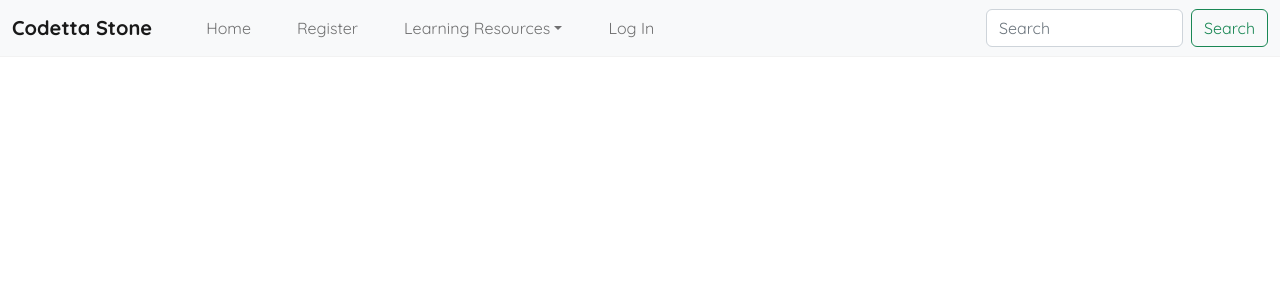
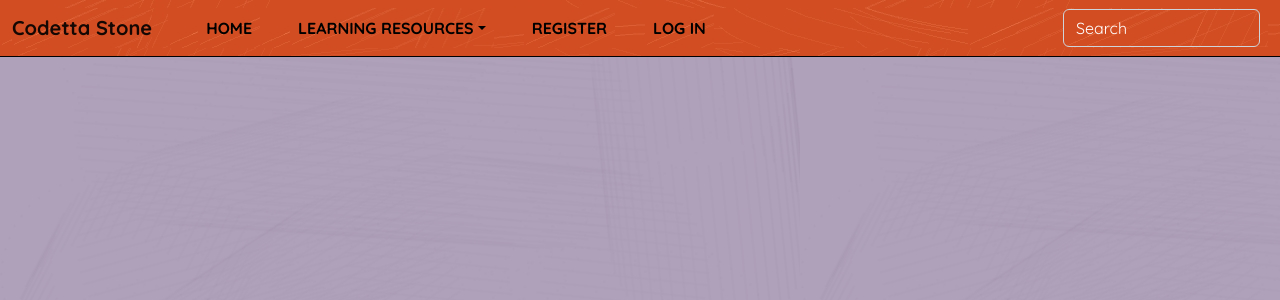
Before and after one commit to SchoolOfCode/bc14_w7_project-frontend-codettastone, a React (Create React App) app in the folder codetta-stone/: page / in a window 1280 px wide. Shown: the top 300 px of the page. Built offline with nearby package versions, Linux system fonts and the light colour scheme.

Commit message:
navbar style elements added

```diff
--- a/codetta-stone/src/Components/App/App.css
+++ b/codetta-stone/src/Components/App/App.css
@@ -1,4 +1,4 @@
-.App {
+/* .App {
   text-align: center;
 }
 
@@ -35,4 +35,19 @@
   to {
     transform: rotate(360deg);
   }
+} */
+
+
+@import url('https://fonts.googleapis.com/css2?family=Quicksand:wght@300;400;500;600;700&display=swap');
+
+* {
+  margin: 0;
+  font-family: "Quicksand";
+  color: #000000;
+  background-image: url("./Images/orange_pinta_image.jpg");
+
 }
+
+html {
+  background-image: url("./Images/pinta_image.jpg");
+}
--- a/codetta-stone/src/Components/Navbar/index.css
+++ b/codetta-stone/src/Components/Navbar/index.css
@@ -1,39 +1,45 @@
 @import url('https://fonts.googleapis.com/css2?family=Quicksand:wght@300;400;500;600;700&display=swap');
 
-/* base styles */
-* {
-  margin: 0;
+/* base styles  */
+/* * {
+   margin: 0;
   font-family: "Quicksand";
-  color: #333;
+  color: #000000;
+  background-image: url("./Images/orange_pinta_image.jpg");
+
 }
 
+html {
+  background-image: url("./Images/pinta_image.jpg");
+} */
 .navbar {
   padding: 20px;
   display: flex;
   justify-content: center;
   align-items: center;
   width: 100%;
-  border-bottom: 1px solid #f2f2f2;
-  background-color: white;
+  border-bottom: 1px solid ;
+  font-weight: bold;
+
+
 }
 
 .navbar-brand {
-  color: #f1356d;
   font-size: 28px;
   font-weight: bold;
   margin-right: 30px;
 }
 
 .nav-link {
-  color: #333;
+  color: black !important;
   margin-left: 30px;
   font-size: 18px;
 }
 
-/*.nav-link:hover {
-  color: #f1356d;
+.nav-link:hover {
+  color: white !important;
 }
-
+/*
 .navbar-collapse {
   justify-content: flex-end;
 }
@@ -66,7 +72,7 @@
 }
 */
 .navbar a:hover {
-    color: #f1356d;
+    color: #f1f1f1;
   }
   .content {
     max-width: 600px;
@@ -74,7 +80,7 @@
     padding: 20px;
   }
   /* blog previews / list */
-  .blog-preview {
+  /* .blog-preview {
     padding: 10px 16px;
     margin: 20px 0;
     border-bottom: 1px solid #fafafa;
@@ -86,4 +92,11 @@
     font-size: 20px;
     color: #f1356d;
     margin-bottom: 8px;
-  }
+  } */
+
+
+input::placeholder {
+  font-weight: normal;
+  opacity: 20;
+  color: white !important;
+}
--- a/codetta-stone/src/Components/Navbar/index.js
+++ b/codetta-stone/src/Components/Navbar/index.js
@@ -1,4 +1,4 @@
-import Button from 'react-bootstrap/Button';
+// import Button from 'react-bootstrap/Button';
 import Container from 'react-bootstrap/Container';
 import Form from 'react-bootstrap/Form';
 import Nav from 'react-bootstrap/Nav';
@@ -9,19 +9,18 @@ import './index.css';
 
 function NavScrollExample() {
   return (
-    <Navbar bg="light" expand="lg">
-      <Container fluid>
+    <Navbar bg="custom" expand="lg" className="navbar-custom">
+      <Container fluid >
         <Navbar.Brand href="#">Codetta Stone</Navbar.Brand>
         <Navbar.Toggle aria-controls="navbarScroll" />
         <Navbar.Collapse id="navbarScroll">
           <Nav
             className="me-auto my-2 my-lg-0"
-            style={{ maxHeight: '100px' }}
+            style={{ maxHeight: '100px'}}
             navbarScroll
           >
-            <Nav.Link href="#action1">Home </Nav.Link>
-            <Nav.Link href="#action2">Register</Nav.Link>
-            <NavDropdown title="Learning Resources" id="navbarScrollingDropdown">
+            <Nav.Link href="#action1" style={{color: "black" }}>HOME </Nav.Link>
+            <NavDropdown title="LEARNING RESOURCES" id="navbarScrollingDropdown">
               <NavDropdown.Item href="#action3">Resource 1</NavDropdown.Item>
               <NavDropdown.Item href="#action4">
                 Resource 2
@@ -31,18 +30,22 @@ function NavScrollExample() {
                 Resource 3
               </NavDropdown.Item>
             </NavDropdown>
+            <Nav.Link href="#action2">REGISTER</Nav.Link>
             <Nav.Link href="#action6">
-              Log In
+              LOG IN
             </Nav.Link>
           </Nav>
           <Form className="d-flex">
             <Form.Control
               type="search"
               placeholder="Search"
-              className="me-2"
-              aria-label="Search"
+              className="me-2 custom-search-bar"
+                         aria-label="Search"
+              style={{color: "white" }}
             />
-            <Button variant="outline-success">Search</Button>
+            {/* <Button variant="outline-success"
+            style={{ backgroundColor: "pink", color: "white" }}
+            >Search</Button> */}
           </Form>
         </Navbar.Collapse>
       </Container>
```
Also changed, not shown: codetta-stone/src/Components/App/Images/orange_pinta_image.jpg (added), codetta-stone/src/Components/App/Images/pinta_image.jpg (added).
